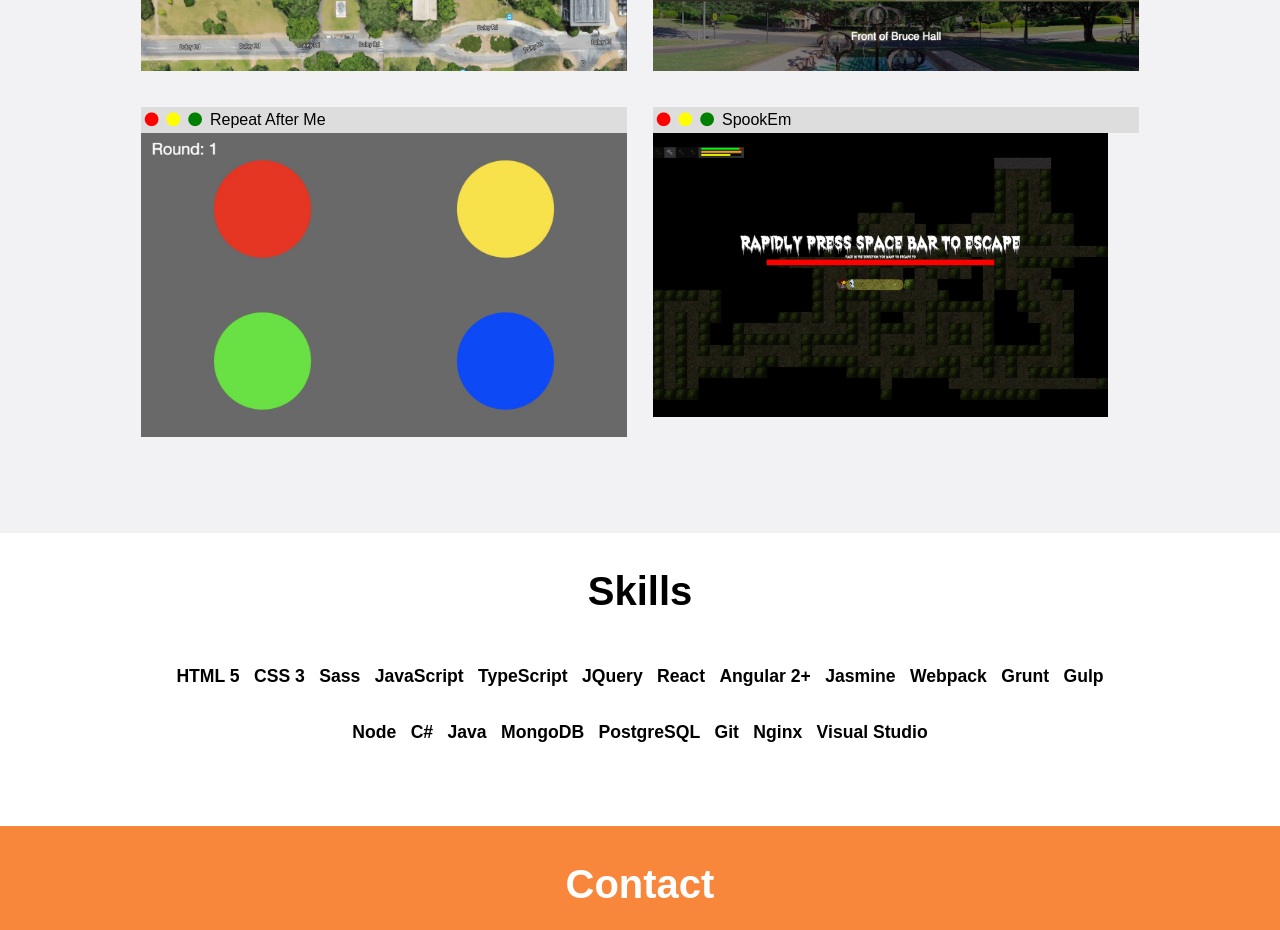
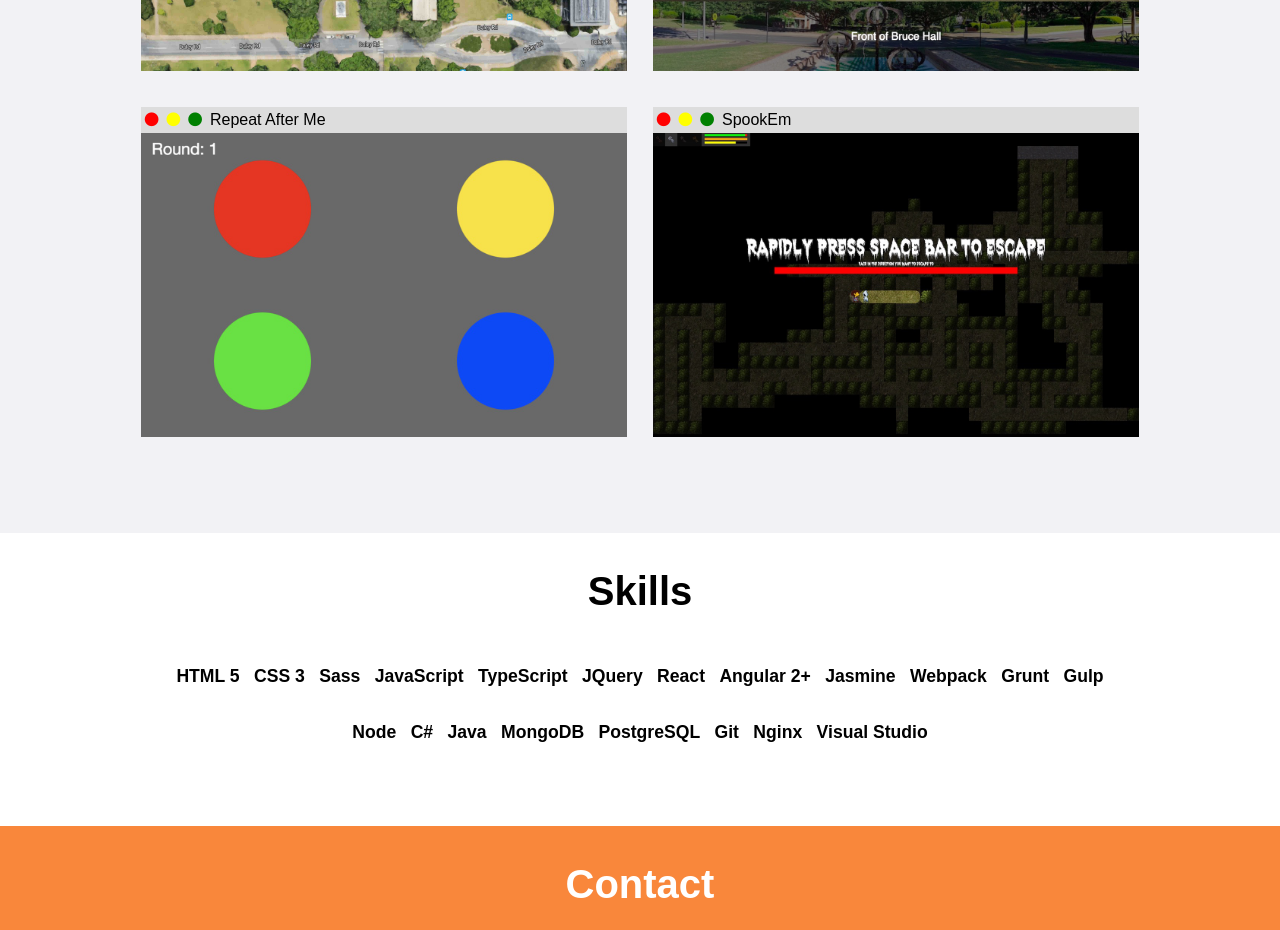
Before and after one commit to HarveyD/seng-portfolio, a React (Create React App) app: page / in a window 1280 px wide. Shown: the part 4540-5470 px from the top of the page. Built offline with nearby package versions, Linux system fonts and the light colour scheme; some icons are missing.

Commit message:
fix: adjust spookem image resolution

```diff
--- a/src/sections/projects/projects.tsx
+++ b/src/sections/projects/projects.tsx
@@ -85,7 +85,7 @@ const projectList: IProject[] = [
     name: "SpookEm",
     description:
       "A tile based horror/survival game made using Processing/Java. (Demo not available).",
-    img: "spookem.png",
+    img: "spookem.jpg",
     tagList: ["Java", "Processing", "Path finding algorithms"],
     url: {
       github: '',
```
Also changed, not shown: src/assets/images/projects/spookem.jpg (added), src/assets/images/projects/spookem.png (deleted).
